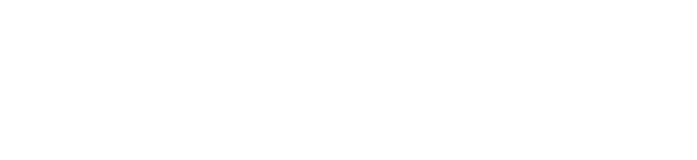
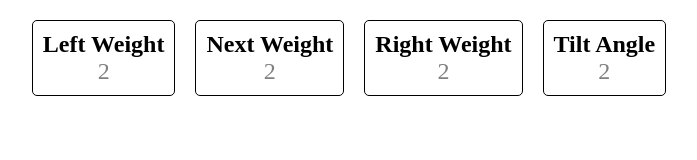
Before and after one commit to keremkaramann/keremkaraman, a plain HTML site: page index.html in a window 1280 px wide. Shown: the whole page, without its empty margins (291-988 px from the left). Drawn offline with Linux system fonts and the light colour scheme.

Commit message:
info ui done

```diff
--- a/index.html
+++ b/index.html
@@ -9,6 +9,31 @@
 </head>
 
 <body>
+    <div class="container">
+        <div class="container-1">
+            <div class="info">
+                <div class="box">
+                    <h2>Left Weight</h2>
+                    <p>2</p>
+                </div>
+                <div class="box">
+                    <h2>Next Weight</h2>
+                    <p>2</p>
+                </div>
+                <div class="box">
+                    <h2>Right Weight</h2>
+                    <p>2</p>
+                </div>
+                <div class="box">
+                    <h2>Tilt Angle</h2>
+                    <p>2</p>
+                </div>
+            </div>
+            <div></div>
+            <div></div>
+            <div></div>
+        </div>
+    </div>
 
     <script src="index.js"></script>
 </body>
--- a/style.css
+++ b/style.css
@@ -0,0 +1,27 @@
+* {
+  margin: 0;
+  padding: 0;
+  box-sizing: border-box;
+}
+.container {
+  display: flex;
+  justify-content: center;
+  margin: 20px;
+}
+.container-1 {
+  max-width: 800px;
+}
+.info {
+  display: flex;
+  gap: 20px;
+}
+.box {
+  text-align: center;
+  border: 1px solid black;
+  padding: 10px;
+  border-radius: 5px;
+}
+.box p {
+  color: gray;
+  font-size: 24px;
+}
```
